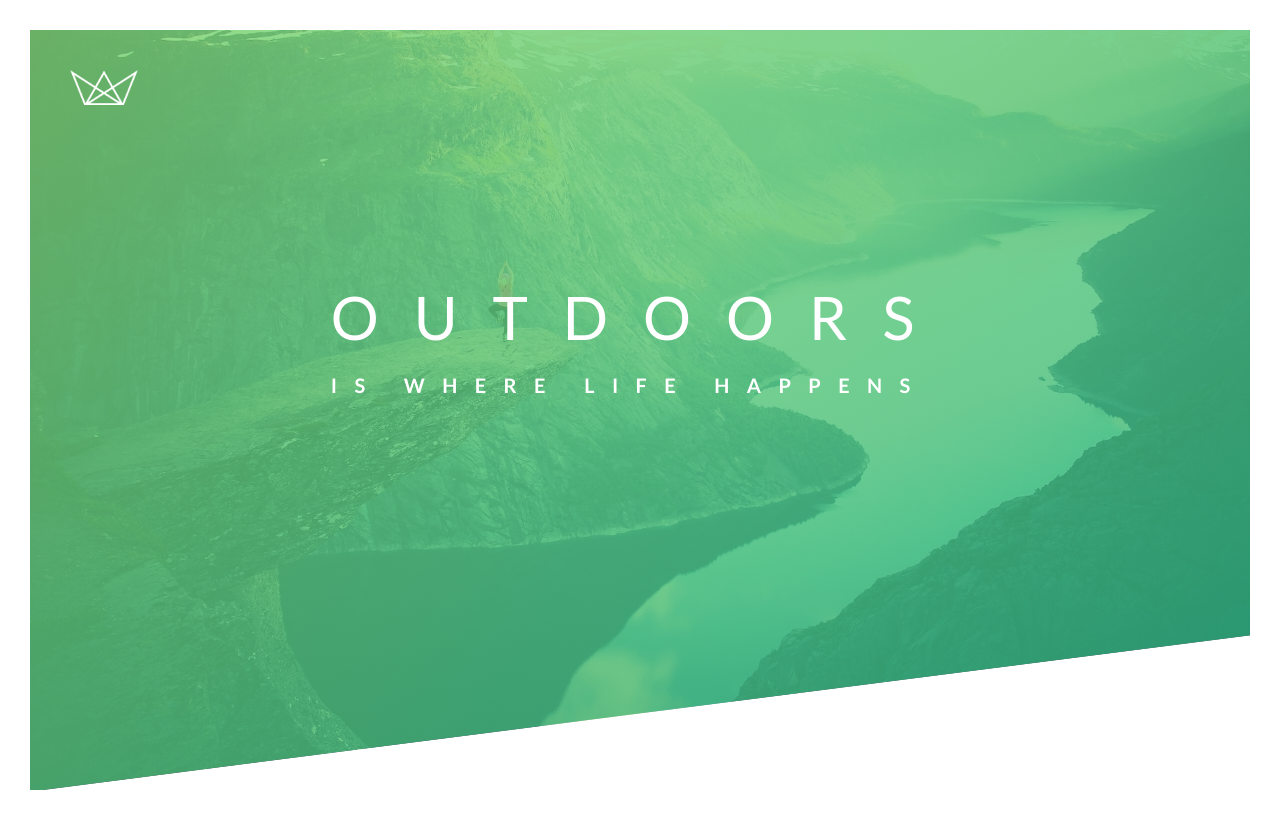
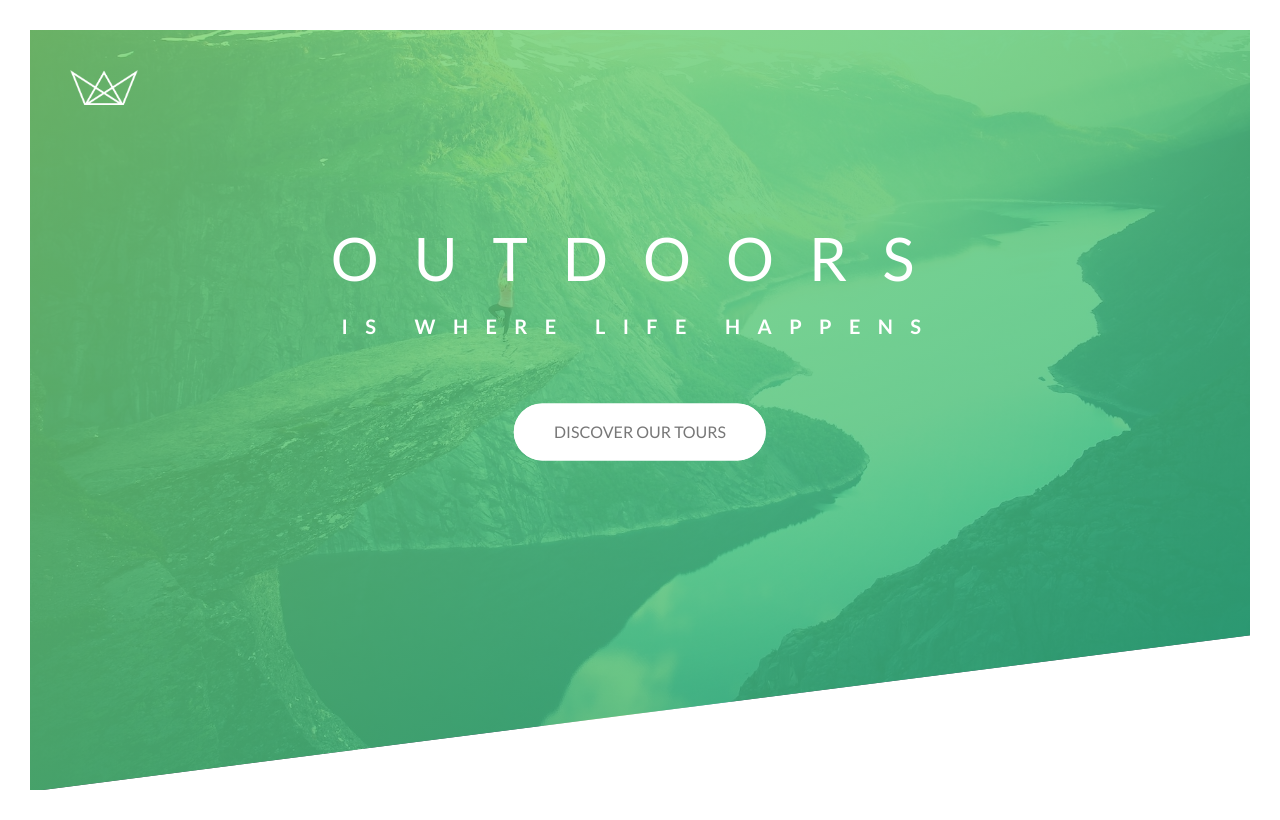
Before and after one commit to SaadBajwa659/natour, a React (Create React App) app: page / in a window 1280 px wide. Built offline with nearby package versions, Linux system fonts and the light colour scheme.

Commit message:
compeleted the header

```diff
--- a/src/pages/Home.js
+++ b/src/pages/Home.js
@@ -22,6 +22,8 @@
               is where life happens
             </span>
           </h1>
+
+          <a href="#" className="btn btn-white btn-animated">Discover our tours</a>
         </div>
       </header>
     </div>
--- a/src/styles/Base.scss
+++ b/src/styles/Base.scss
@@ -11,7 +11,7 @@
   }
 
   80% {
-
+    transform: translateX(10px);
   }
 
   100% {
@@ -19,6 +19,35 @@
     transform: translate(0);
   }
 }
+
+@keyframes moveInRight {
+  0% {
+    opacity: 0;
+    transform: translateX(100px);
+  }
+
+  80% {
+    transform: translateX(-10px);
+  }
+
+  100% {
+    opacity: 1;
+    transform: translate(0);
+  }
+}
+
+@keyframes moveInBottom {
+  0% {
+    opacity: 0;
+    transform: translatey(30px);
+  }
+
+  100% {
+    opacity: 1;
+    transform: translate(0);
+  }
+}
+
 
 * {
   margin: 0;
--- a/src/styles/Header.scss
+++ b/src/styles/Header.scss
@@ -25,11 +25,15 @@
     top: 40%;
     left: 50%;
     transform: translate(-50%, -50%);
+    text-align: center;
   }
 
   &__heading-primary {
     color: #fff;
     text-transform: uppercase;
+
+    backface-visibility: hidden;
+    margin-bottom: 60px;
 
     &__main {
       display: block;
@@ -37,7 +41,8 @@
       font-weight: 400;
       letter-spacing: 35px;
       animation-name: moveInLeft;
-      animation-duration: 0.7s;
+      animation-duration: 1s;
+      animation-timing-function: ease-out;
     }
 
     &__sub {
@@ -45,6 +50,63 @@
       font-size: 20px;
       font-weight: 700;
       letter-spacing: 17.4px;
+      animation: moveInRight 1s ease-out;
     }
   }
 }
+
+.btn {
+
+  &:link,
+  &:visited {
+    text-transform: uppercase;
+    text-decoration: none;
+    padding: 15px 40px;
+    display: inline-block;
+    border-radius: 100px;
+    transition: all .2s;
+    position: relative;
+  }
+
+  &:hover {
+    transform: translateY(-3px);
+    box-shadow: 0 10px 20px rgba($color: #000000, $alpha: .2);
+
+    &::after {
+      transform: scaleX(1.4) scaleY(1.6);
+      opacity: 0;
+    }
+  }
+
+  &:active {
+    transform: translateY(-1px);
+    box-shadow: 0 5px 10px rgba($color: #000000, $alpha: .2);
+  }
+
+  &::after {
+    content: "";
+    display: inline-block;
+    height: 100%;
+    width: 100%;
+    border-radius: 100px;
+    position: absolute;
+    top: 0;
+    left: 0;
+    z-index: -1;
+    transition: all .4s;
+  }
+
+  &-white {
+    background-color: #fff;
+    color: #777;
+
+    &::after {
+      background-color: #fff;
+    }
+  }
+
+  &-animated {
+    animation: moveInBottom .5s ease-out .75s;
+    animation-fill-mode: backwards;
+  }
+}
```
